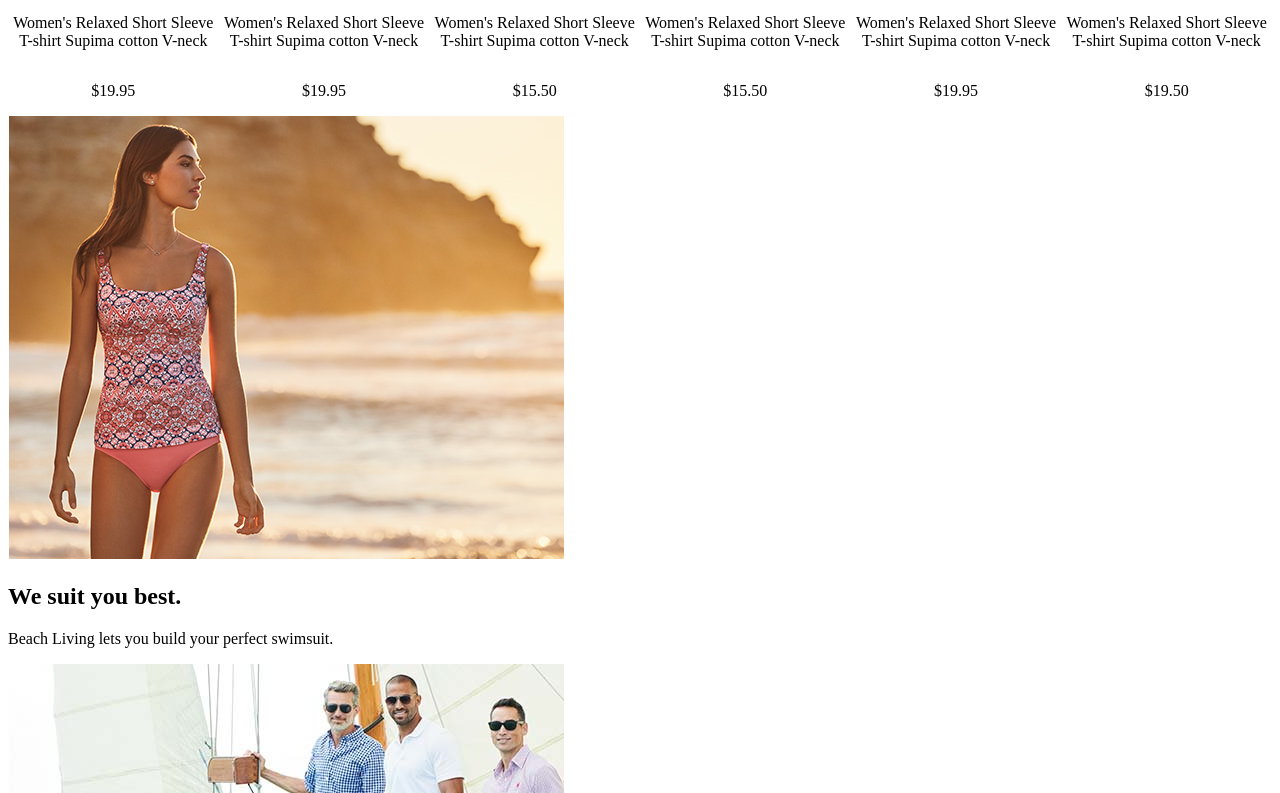
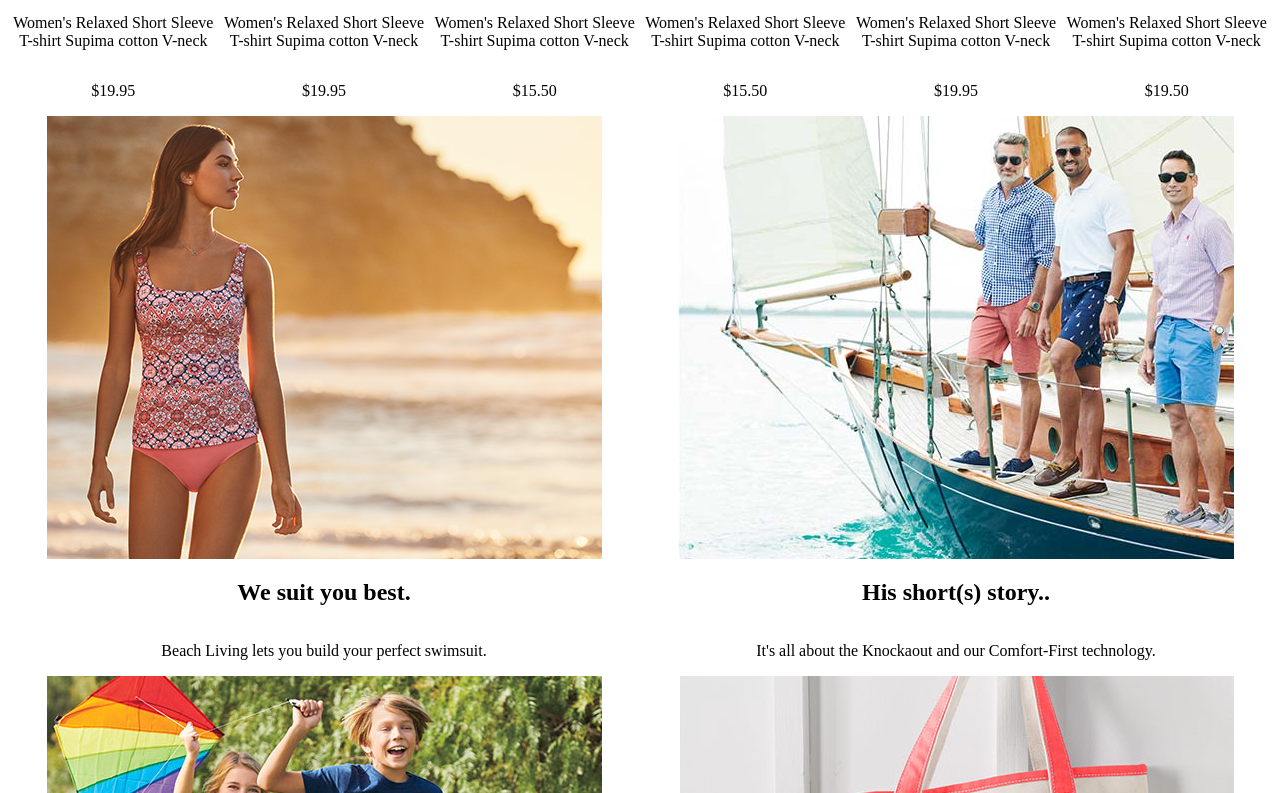
Before and after one commit to ryguybenson/landsend-clone, an Angular app: page / in a window 1280 px wide. Shown: the part 1407-2200 px from the top of the page. Built offline with nearby package versions, Linux system fonts and the light colour scheme.

Commit message:
format boxes

```diff
--- a/src/app/body/body.component.css
+++ b/src/app/body/body.component.css
@@ -49,3 +49,16 @@
   flex-direction: column;
   text-align: center;
 }
+.boxes {
+  width: 100%;
+  display: flex;
+  flex-direction: row;
+  flex-wrap: wrap;
+  justify-content: space-around;
+}
+.box {
+  width: 40%;
+  display: flex;
+  flex-direction: column;
+  align-items: center;
+}
```
